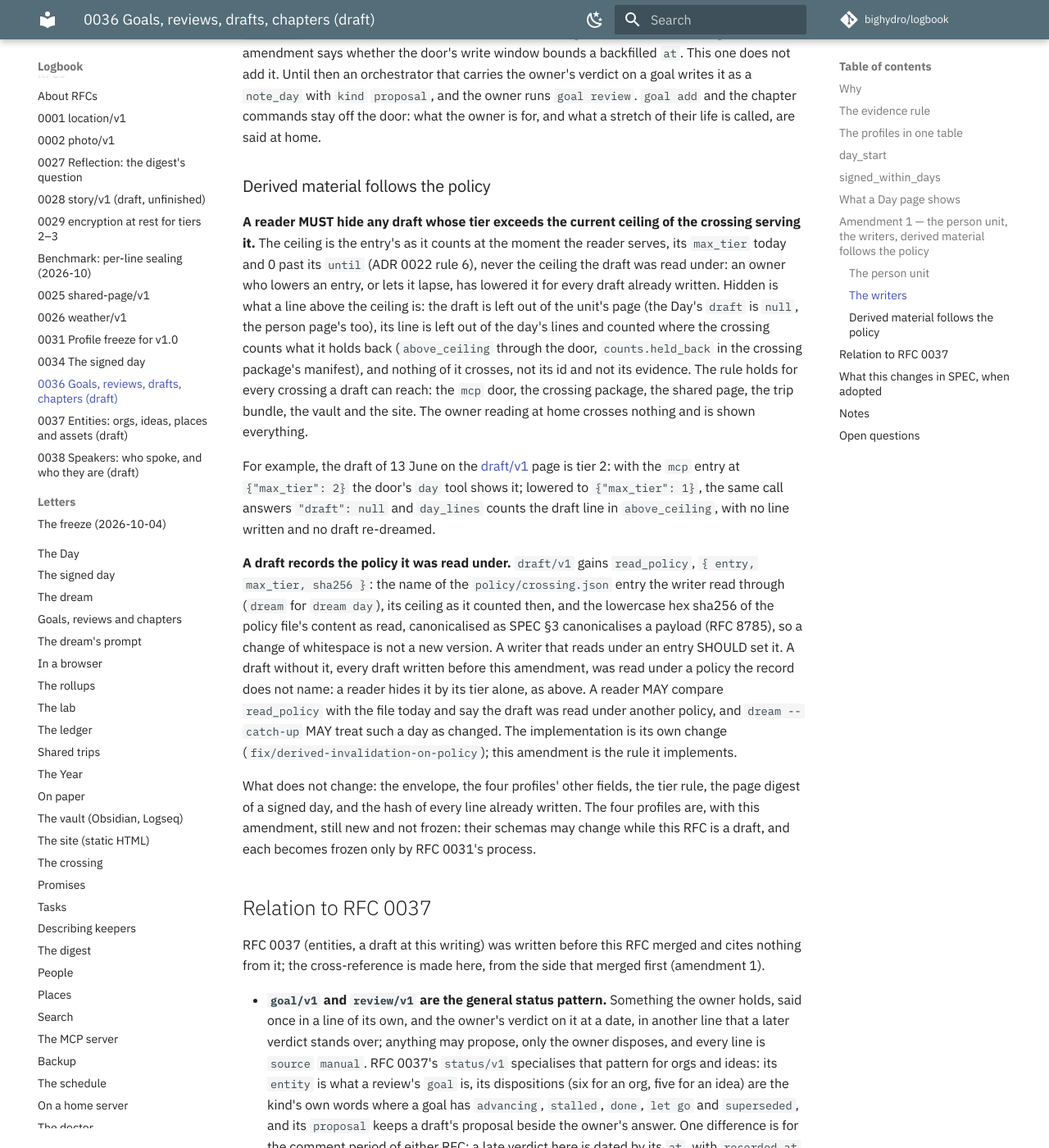
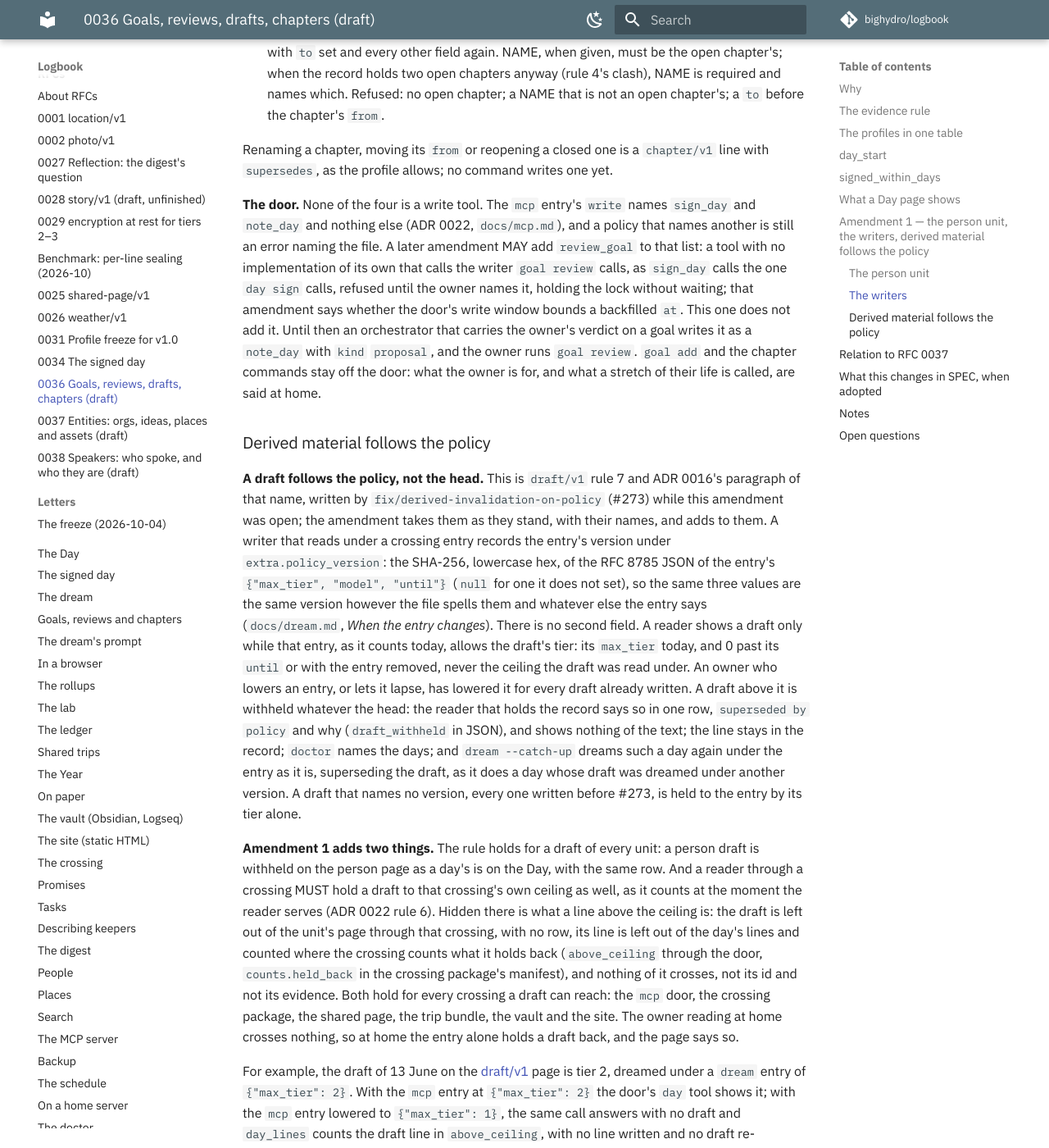
Before and after one commit to bighydro/logbook, an MkDocs documentation site: the page built from docs/rfcs/0036-goals-reviews-drafts-chapters.md, in a window 1280 px wide and 1400 px high, scrolled down 9150 px. Shown: the whole window at 82% size. Built offline with MkDocs 1.6.1 and Material for MkDocs 9.7.7, drawn with Linux system fonts in a browser that asks for light colours; comment, search, counter and statistics services are not loaded; some of the changed text lies outside the part shown.

Commit message:
docs: RFC 0036 amendment 1 takes #273's rule 7 and its names
#273 (fix/derived-invalidation-on-policy) merged while this amendment
was open and answered the same question: what a reader does with a
draft once the policy changes. The amendment now builds on it instead
of proposing a second design.

- `read_policy` is gone. A draft names the entry it was read under by
  #273's `extra.policy_version` (the SHA-256 of the RFC 8785 JSON of
  the entry's max_tier, model and until), with no second field. The
  person draft's example carries the version of its `dream` entry.
- The hiding rule is draft/v1 rule 7 as #273 wrote it: a draft is held
  to the entry it was read under as it counts today, withheld whatever
  the head; at home the page says `superseded by policy` and why
  (`draft_withheld`), nothing of the text, and `dream --catch-up`
  dreams the day again. "The owner reading at home is shown
  everything" is replaced by that.
- What the amendment keeps, as additions to rule 7: it holds for a
  draft of every unit, so the person page withholds like the Day; and a
  reader through a crossing also holds a draft to that crossing's own
  current ceiling, counted where the crossing counts what it holds back.
- The 13 June example now says what the door and `day` at home show
  when the mcp entry is lowered and when the dream entry is; the door
  answers with no `draft` key, not `"draft": null`, as main does.
- The person draft is never the Day's: the Day's draft is unit `day`
  alone. Its line, listed on the day of its `at`, sits behind the
  door's draft gate, which holds back every `draft` line above the
  entry whatever its unit.
- The dedupe key of a person draft adds the entry, as rule 1 does.

Documentation only.

Co-Authored-By: Claude Opus 5.5 <noreply@anthropic.com>
Claude-Session: https://claude.ai/code/session_01KJYQLvvDvEGkXLHPDRmNix
Signed-off-by: bighydro <122497530+bighydro@users.noreply.github.com>

```diff
--- a/docs/rfcs/0036-goals-reviews-drafts-chapters.md
+++ b/docs/rfcs/0036-goals-reviews-drafts-chapters.md
@@ -30,7 +30,7 @@ A `draft/v1` line is text in segments, each with `evidence`, a non-empty list of
 |---|---|---|---|---|---|
 | `goal/v1` | a goal in the owner's own words: `text`, `horizon`, `from`, `until`? | `manual` | 2, MUST | none from a source: one line is one goal | the latest line not retracted and not named in a later goal's `supersedes` |
 | `review/v1` | a verdict on a goal at a date: `goal`, `disposition`, `period`, `note`? | `manual` | 2, MUST | `(goal, period, at)` | the latest review of a goal by `at`, then `seq`, not retracted |
-| `draft/v1` | a model's text about a unit: `unit`, `subject`, `window`?, `read_head`, `read_count`, `read_policy`?, `language`, `segments` | `model:<name>` | the highest tier among the lines it read | `(source, unit, subject, read_head)`; `(source, unit, subject, window, read_head)` for a person (amendment 1) | the latest draft of a unit not retracted and not named in a later draft's `supersedes` |
+| `draft/v1` | a model's text about a unit: `unit`, `subject`, `window`?, `read_head`, `read_count`, `language`, `segments` | `model:<name>` | the highest tier among the lines it read | `(source, unit, subject, read_head)`; `(source, unit, subject, window, read_head)` for a person (amendment 1); and the entry it read under when it names one (`draft/v1` rule 7) | the latest draft of a unit not retracted and not named in a later draft's `supersedes` |
 | `chapter/v1` | a named stretch: `name`, `from`, `to`?, `rules` | `manual` | 2, MUST | `(name, from)` | as `goal/v1` |
 
 **Tier.** SPEC §4 puts *notes, decisions, confirmations* at tier 2 and makes `note/v1` MUST 2 (RFC 0010): a note is the owner's words, and the owner's words are tier 2 whatever they say, because a sentence about a goal, a verdict or a stretch of life is as private as a sentence about a day. A goal, a review and a chapter are the owner's words, so each is tier 2 and MUST, as `note/v1` is: a writer never lowers it, and no import option raises or lowers it. A draft is not the owner's words; it is derived from lines, and §4 says *derived data inherits the highest tier of its evidence*. Its evidence is every line the model read, not only the lines it cited, because a model that read a tier-3 line may have written from it without citing it; so a draft's tier is the highest tier among the lines on the unit at the moment it read, under the ceiling it read under. A draft written through the `mcp` door at a ceiling of 1 is tier 1 and crosses as tier 1 does; one written on the home machine over a day with a health line is tier 3 and is sealed as tier 3 is (RFC 0029).
@@ -84,7 +84,7 @@ The signature is unchanged by all four: the page digest is over the hashes of th
 
 ## Amendment 1 — the person unit, the writers, derived material follows the policy
 
-Dated 2026-10-13, after an outside reading of this RFC before anything builds on it. It found two gaps and a missing rule. `draft/v1` had no unit for a person, so a question asked across time about one person, "what matters to Ola lately?", had no unit whose evidence was defined, and a model asked it could read anything. The writers of `goal/v1`, `review/v1` and `chapter/v1` were not named: who writes them, through which path, under which lock. And nothing said what a reader does with a draft once the policy it was read under changes. The amendment adds one unit and two fields to `draft/v1`, names four commands, and adds one rule for readers. Nothing in the envelope changes, no line already written changes meaning, and the conformance samples are untouched.
+Dated 2026-10-13, after an outside reading of this RFC before anything builds on it. It found two gaps and a missing rule. `draft/v1` had no unit for a person, so a question asked across time about one person, "what matters to Ola lately?", had no unit whose evidence was defined, and a model asked it could read anything. The writers of `goal/v1`, `review/v1` and `chapter/v1` were not named: who writes them, through which path, under which lock. And nothing said what a reader does with a draft once the policy it was read under changes. The amendment adds one unit and one field to `draft/v1`, names four commands, and extends one rule for readers: `draft/v1` rule 7, *a draft follows the policy, not the head*, which `fix/derived-invalidation-on-policy` (#273) wrote while the amendment was open, and whose names it uses. Nothing in the envelope changes, no line already written changes meaning, and the conformance samples are untouched.
 
 ### The `person` unit
 
@@ -100,8 +100,8 @@ Dated 2026-10-13, after an outside reading of this RFC before anything builds on
   These are the person page's channels `messages`, `calls`, `mail`, `calendar` and `transcripts`, read as `docs/people.md` reads them, and nothing else. A line that merely mentions the person is never in the set: a note that says "with Ola", a mail that names them and is neither from nor to them, a message someone else sent in a group they are in, a photo with their face tagged, a promise that names them, a stay they were found at (the with module's days together are derived; the lines behind them are in the set only when they are one of the five above), the resolution and `people-review/v1` lines about them, and every `draft/v1` line of any unit: a model does not read a model.
 - **What the model reads** is the set and the person's label, nothing else of the record. `read_count` is the size of the set as read. The line the label comes from counts toward the draft's tier as any line read does, and is never evidence.
 - **Evidence outside the set is invalid.** Every id in a segment's `evidence` MUST be a line of the set the draft read; `draft/v1` rule 6 reads "a line of the unit" as "a line of the set". A writer never writes such a segment: it refuses the line, or marks the segment unsupported before writing it, as `dream day` does with an id the day does not have. A reader that holds the record and meets one anyway shows the segment as unsupported and says the id is not one of the person's lines in the window.
-- **Dedupe and standing.** The dedupe key of a person draft is `(source, unit, subject, window, read_head)`: another window at the same head is another reading. The standing person draft is the latest person draft of that subject not retracted and not named in a later one's `supersedes`, whatever its window; a later one carries `supersedes` naming it, and a reader prints the window beside it, so "lately" says how late.
-- **Where it shows.** On the person page, after the numbers and before the shared days, headed `draft · <source> · read at <read_head, 8 hex> · <read_count> lines · <from> – <to>`, its segments printed as the Day prints a draft's; never on the Day. JSON: `draft`, as the Day's, with `window`.
+- **Dedupe and standing.** The dedupe key of a person draft is `(source, unit, subject, window, read_head)`, and the entry it read under when it names one (`draft/v1` rules 1 and 7): another window at the same head is another reading. The standing person draft is the latest person draft of that subject not retracted and not named in a later one's `supersedes`, whatever its window; a later one carries `supersedes` naming it, and a reader prints the window beside it, so "lately" says how late.
+- **Where it shows.** On the person page, after the numbers and before the shared days, headed `draft · <source> · read at <read_head, 8 hex> · <read_count> lines · <from> – <to>`, its segments printed as the Day prints a draft's; never on the Day, whose draft is the standing draft of unit `day` alone. JSON: `draft`, as the Day's, with `window`. It follows the policy as the Day's draft does (`draft/v1` rule 7, below): above the entry it was read under, as that entry counts today, the person page says `superseded by policy` and why in one row (`draft_withheld` in JSON) and nothing of its text, and a reader through a crossing hides it. Its line, listed among the lines of the day of its `at` as every draft line is, sits behind the same gate: the door holds back every `draft` line above the entry, of any unit, and counts it.
 
 What writes a person draft is not fixed here, as this RFC left the day's writer open (open question 2) until `dream day` wrote one; a writer that does is held to the set above and to the rules of `draft/v1`. The example is on the [draft/v1](../../rfcs/0036-draft-v1.md) page.
 
@@ -129,11 +129,11 @@ Renaming a chapter, moving its `from` or reopening a closed one is a `chapter/v1
 
 ### Derived material follows the policy
 
-**A reader MUST hide any draft whose tier exceeds the current ceiling of the crossing serving it.** The ceiling is the entry's as it counts at the moment the reader serves, its `max_tier` today and 0 past its `until` (ADR 0022 rule 6), never the ceiling the draft was read under: an owner who lowers an entry, or lets it lapse, has lowered it for every draft already written. Hidden is what a line above the ceiling is: the draft is left out of the unit's page (the Day's `draft` is `null`, the person page's too), its line is left out of the day's lines and counted where the crossing counts what it holds back (`above_ceiling` through the door, `counts.held_back` in the crossing package's manifest), and nothing of it crosses, not its id and not its evidence. The rule holds for every crossing a draft can reach: the `mcp` door, the crossing package, the shared page, the trip bundle, the vault and the site. The owner reading at home crosses nothing and is shown everything.
+**A draft follows the policy, not the head.** This is `draft/v1` rule 7 and ADR 0016's paragraph of that name, written by `fix/derived-invalidation-on-policy` (#273) while this amendment was open; the amendment takes them as they stand, with their names, and adds to them. A writer that reads under a crossing entry records the entry's version under `extra.policy_version`: the SHA-256, lowercase hex, of the RFC 8785 JSON of the entry's `{"max_tier", "model", "until"}` (`null` for one it does not set), so the same three values are the same version however the file spells them and whatever else the entry says (`docs/dream.md`, *When the entry changes*). There is no second field. A reader shows a draft only while that entry, as it counts today, allows the draft's tier: its `max_tier` today, and 0 past its `until` or with the entry removed, never the ceiling the draft was read under. An owner who lowers an entry, or lets it lapse, has lowered it for every draft already written. A draft above it is withheld whatever the head: the reader that holds the record says so in one row, `superseded by policy` and why (`draft_withheld` in JSON), and shows nothing of the text; the line stays in the record; `doctor` names the days; and `dream --catch-up` dreams such a day again under the entry as it is, superseding the draft, as it does a day whose draft was dreamed under another version. A draft that names no version, every one written before #273, is held to the entry by its tier alone.
 
-For example, the draft of 13 June on the [draft/v1](../../rfcs/0036-draft-v1.md) page is tier 2: with the `mcp` entry at `{"max_tier": 2}` the door's `day` tool shows it; lowered to `{"max_tier": 1}`, the same call answers `"draft": null` and `day_lines` counts the draft line in `above_ceiling`, with no line written and no draft re-dreamed.
+**Amendment 1 adds two things.** The rule holds for a draft of every unit: a person draft is withheld on the person page as a day's is on the Day, with the same row. And a reader through a crossing MUST hold a draft to that crossing's own ceiling as well, as it counts at the moment the reader serves (ADR 0022 rule 6). Hidden there is what a line above the ceiling is: the draft is left out of the unit's page through that crossing, with no row, its line is left out of the day's lines and counted where the crossing counts what it holds back (`above_ceiling` through the door, `counts.held_back` in the crossing package's manifest), and nothing of it crosses, not its id and not its evidence. Both hold for every crossing a draft can reach: the `mcp` door, the crossing package, the shared page, the trip bundle, the vault and the site. The owner reading at home crosses nothing, so at home the entry alone holds a draft back, and the page says so.
 
-**A draft records the policy it was read under.** `draft/v1` gains `read_policy`, `{ entry, max_tier, sha256 }`: the name of the `policy/crossing.json` entry the writer read through (`dream` for `dream day`), its ceiling as it counted then, and the lowercase hex sha256 of the policy file's content as read, canonicalised as SPEC §3 canonicalises a payload (RFC 8785), so a change of whitespace is not a new version. A writer that reads under an entry SHOULD set it. A draft without it, every draft written before this amendment, was read under a policy the record does not name: a reader hides it by its tier alone, as above. A reader MAY compare `read_policy` with the file today and say the draft was read under another policy, and `dream --catch-up` MAY treat such a day as changed. The implementation is its own change (`fix/derived-invalidation-on-policy`); this amendment is the rule it implements.
+For example, the draft of 13 June on the [draft/v1](../../rfcs/0036-draft-v1.md) page is tier 2, dreamed under a `dream` entry of `{"max_tier": 2}`. With the `mcp` entry at `{"max_tier": 2}` the door's `day` tool shows it; with the `mcp` entry lowered to `{"max_tier": 1}`, the same call answers with no draft and `day_lines` counts the draft line in `above_ceiling`, with no line written and no draft re-dreamed, and `day` at home shows the draft as before. Lower the `dream` entry to `{"max_tier": 1}` instead, and the door holds the draft back and counts it the same way, while `day` at home prints `superseded by policy: tier 2, above max_tier 1 of the 'dream' entry` and why, in place of the draft and with nothing of its text; `dream --catch-up` then dreams the day again under the entry as it is.
 
 What does not change: the envelope, the four profiles' other fields, the tier rule, the page digest of a signed day, and the hash of every line already written. The four profiles are, with this amendment, still new and not frozen: their schemas may change while this RFC is a draft, and each becomes frozen only by RFC 0031's process.
 
@@ -148,7 +148,7 @@ RFC 0037 (entities, a draft at this writing) was written before this RFC merged
 
 Nothing in §2–3. In §1, `logbook.json` gains `day_start` as an optional key, with the rule above. In §3.2, the sentence on the record's zone gains the day's boundary, and §3.2.1 and §3.2.7 gain the four items above. The four profiles join the §4 table (tier 2, MUST, for three; *the highest tier of its evidence* for `draft/v1`) and the draft list of `rfcs/README.md`. ADR 0016's file gains the key `signed_within_days`, and RFC 0034 rule 5 gains the sentence that the entry's rule applies where the command's default does not. Each profile freezes by RFC 0031's process, with a fixture under `conformance/profiles/`, once a second reader exists.
 
-Amendment 1 changes nothing in SPEC: the person unit, `window` and `read_policy` are `draft/v1`'s own, and the hiding rule is ADR 0016's ceiling applied to a derived line. ADR 0022's list of write tools is unchanged.
+Amendment 1 changes nothing in SPEC: the person unit and `window` are `draft/v1`'s own, `extra.policy_version` is rule 7's, and the hiding rule is ADR 0016's ceiling applied to a derived line, as ADR 0016's paragraph *Derived material follows the policy, not the head* already has it. ADR 0022's list of write tools is unchanged.
 
 ## Notes
 
```
Also changed, not shown: changelog.d/rfc-0036-amendment-1.md (+6 -4 lines), rfcs/0036-draft-v1.md (+6 -7 lines).
